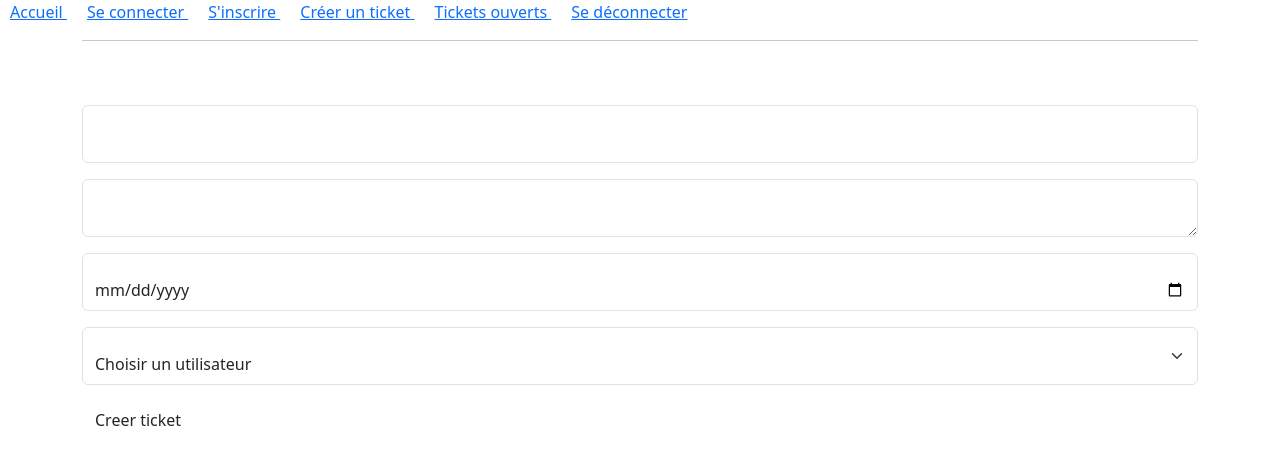
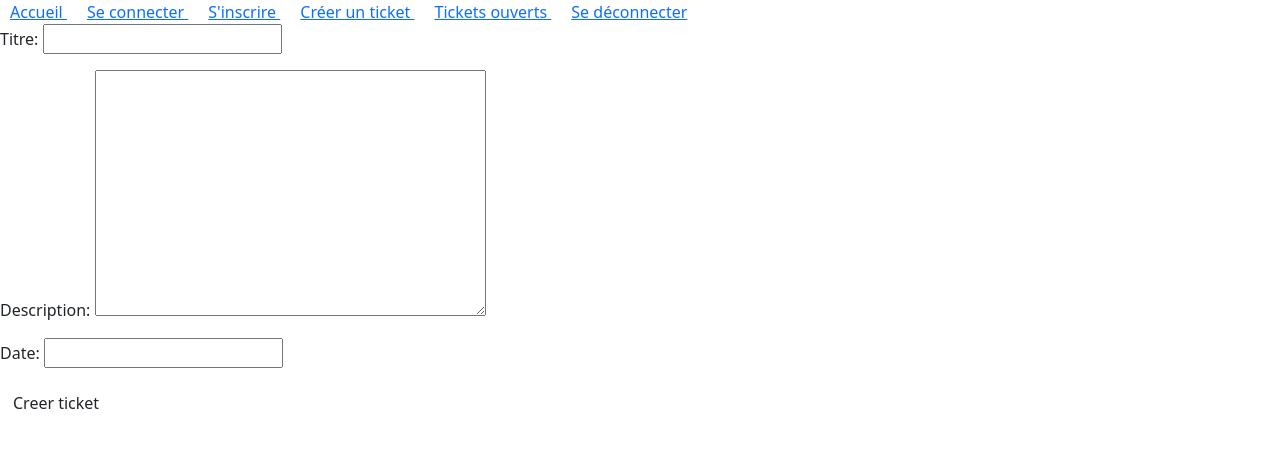
Before and after one commit to NicoCasta-dev/Gestion_ticket_Django, a Django app: page /ticket/ajouter/ in a window 1280 px wide. Shown: the top 465 px of the page. Run offline with Django 5.2, Linux system fonts and the light colour scheme.

Commit message:
Add  tickets ouverts

```diff
--- a/Gestion_ticket/Tickets/forms.py
+++ b/Gestion_ticket/Tickets/forms.py
@@ -5,7 +5,7 @@ from .models import Tickets_Ouverts, utilisateurs
 class TicketsOuvertsForm(ModelForm):
     class Meta:
         model = Tickets_Ouverts
-        fields = '__all__'
+        fields = ['titre', 'description', 'date']
 
 class UtilisateursForm(ModelForm):
     class Meta:
--- a/Gestion_ticket/Tickets/models.py
+++ b/Gestion_ticket/Tickets/models.py
@@ -5,10 +5,11 @@ class Tickets_Ouverts(models.Model):
     titre = models.CharField(max_length=100)
     description = models.TextField()
     date = models.DateTimeField()
+    status = models.CharField(max_length=20, choices=[('ouvert', 'Ouvert'), ('fermé', 'Fermé')], default='ouvert')
 
 
     def __str__(self):
-        return self.titre + ' ' + self.description + ' ' + self.date
+        return self.titre + ' ' + self.description + ' ' + self.date + ' ' + self.status
 
 class utilisateurs(models.Model):
     nom = models.CharField(max_length=100)
--- a/Gestion_ticket/Tickets/templates/ajouter_ticket.html
+++ b/Gestion_ticket/Tickets/templates/ajouter_ticket.html
@@ -9,30 +9,7 @@
 <form method ="POST">
 {% csrf_token %}
 
-<div class="container">
-    <hr>
-    <br><br>
-    <div class="form-floating mb-3">
-        <input type="text" class="form-control custom-sm" id="titre" name="titre" placeholder="Titre">
-        <label for="title"></label>
-    </div>
-    <div class="form-floating mb-3">
-        <textarea class="form-control custom-height" id="description" name="description" placeholder="Description"></textarea>
-        <label for="content"></label>
-    </div>
-    <div class="form-floating mb-3">
-        <input type="date" class="form-control custom-sm" id="date" name="date" placeholder="Date">
-        <label for="date"></label>
-    </div>
-    <div class="form-floating mb-3">
-        <select class="form-select form-control" id="utilisateur" name="utilisateur">
-            <option selected disabled>Choisir un utilisateur</option>
-                {% for auteur in author %}
-                    <option value="{{ utilisateur.first_name }} ">{{ utilisateur.first_name }}</option>
-                {% endfor %}
-        </select>
-    </div>
-<div>
+{{form.as_p}}
 
 <div class="button-container">
     <button type="submit" class="btn"> Creer ticket </button>
--- a/Gestion_ticket/Tickets/views.py
+++ b/Gestion_ticket/Tickets/views.py
@@ -3,14 +3,16 @@ from . import models
 from .forms import *
 
 def tickets_ouverts(request):
-    tickets = models.Tickets_Ouverts.objects.all()
+    tickets = models.Tickets_Ouverts.objects.filter(status='ouvert')
     return render(request, 'tickets_ouverts.html', {'tickets': tickets})
 
 def ajouter_ticket(request):
     if request.method == 'POST':
         form = TicketsOuvertsForm(request.POST)
         if form.is_valid():
-            form.save()
+            ticket = form.save(commit=False)
+            ticket.status = 'ouvert'
+            ticket.save()
             return redirect('tickets_ouverts')
     else:
         form = TicketsOuvertsForm()
```
Also changed, not shown: Gestion_ticket/Tickets/templates/tickets_ouverts.html (+5 -7 lines), Gestion_ticket/Tickets/migrations/0002_tickets_ouverts_status.py (added).
